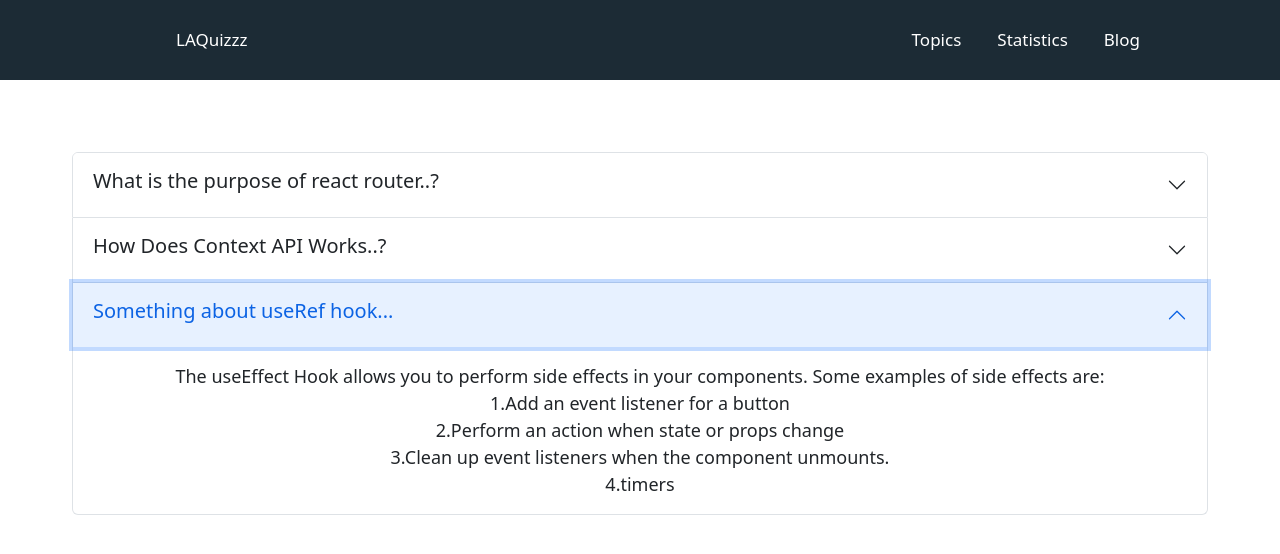
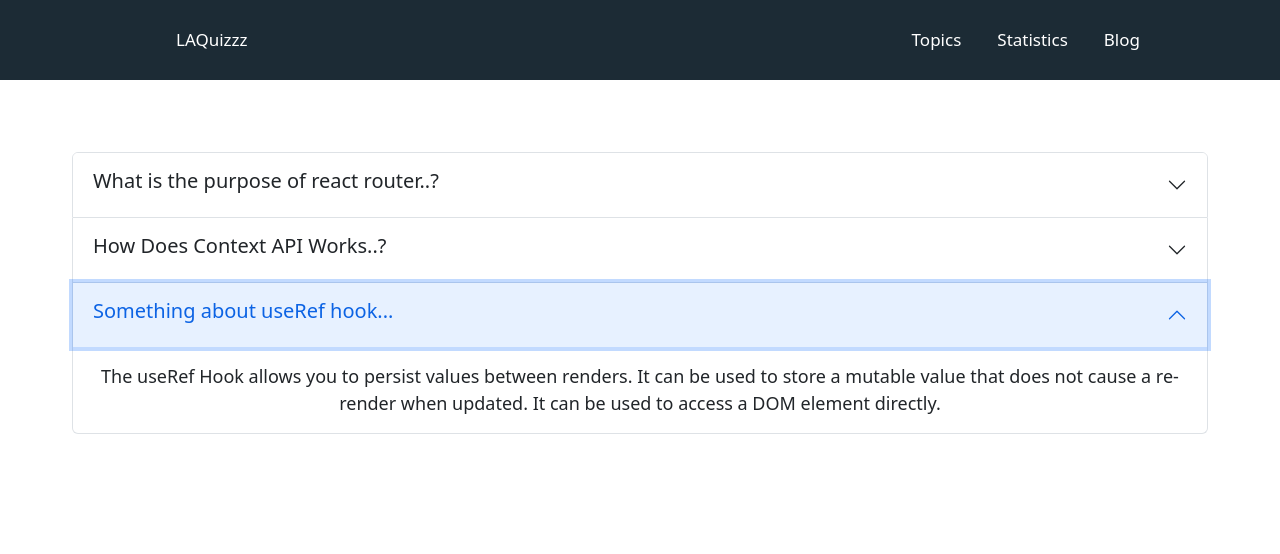
Before and after one commit to itskawsarjamil/LAQuizzz, a React (Create React App) app: page /blog in a window 1280 px wide. Both pictures are taken after a click on the button "Something about useRef hook...". Shown: the top 554 px of the page. Built offline with nearby package versions, Linux system fonts and the light colour scheme.

Commit message:
3rd qsn done

```diff
--- a/src/components/FAQ/FAQ.js
+++ b/src/components/FAQ/FAQ.js
@@ -19,12 +19,7 @@ function BasicExample() {
                 <Accordion.Item eventKey="2">
                     <Accordion.Header className='acrdn-hdr'><h5>Something about useRef hook...</h5></Accordion.Header>
                     <Accordion.Body>
-                        The useEffect Hook allows you to perform side effects in your components. Some examples of side effects are:<br>
-                        </br>
-                        1.Add an event listener for a button<br></br>
-                        2.Perform an action when state or props change<br></br>
-                        3.Clean up event listeners when the component unmounts.<br></br>
-                        4.timers
+                    The useRef Hook allows you to persist values between renders. It can be used to store a mutable value that does not cause a re-render when updated. It can be used to access a DOM element directly.
                     </Accordion.Body>
                 </Accordion.Item>
             </Accordion>
```
